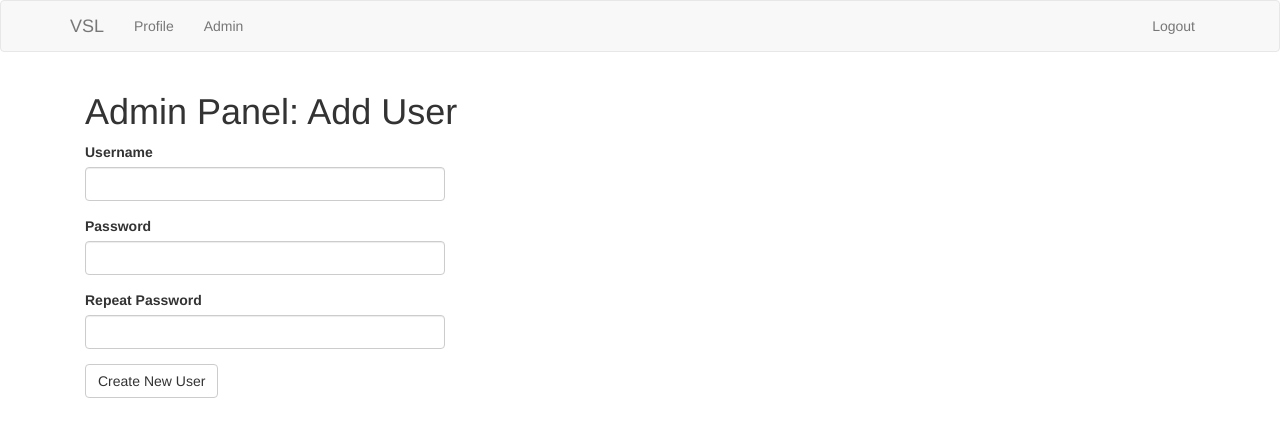
After one commit to eddyvdaker/VerySimpleLibrary, a Flask app: page /admin/users/add in a window 1280 px wide. The commit adds this page. Shown: the top 437 px of the page. Run offline with Flask 2, Linux system fonts and the light colour scheme; a user stored in the database is signed in; tables that the repository leaves empty hold one stand-in row (values such as "Sample post"); parts of the project's set-up code (start-up, migrations or seed data) failed here and were passed over; some libraries are stand-ins or nearby versions.

Commit message:
Add users implemented

```diff
--- /dev/null
+++ b/app/admin/forms.py
@@ -0,0 +1,14 @@
+# app/admin/forms.py
+
+from flask_wtf import FlaskForm
+from wtforms import StringField, PasswordField, SubmitField
+from wtforms.validators import DataRequired, EqualTo
+
+
+class NewUserForm(FlaskForm):
+    username = StringField('Username', validators=[DataRequired()])
+    password = PasswordField('Password', validators=[DataRequired()])
+    password_2 = PasswordField('Repeat Password',
+                               validators=[DataRequired(),
+                                           EqualTo('password')])
+    submit = SubmitField('Create New User')
--- a/app/admin/routes.py
+++ b/app/admin/routes.py
@@ -1,9 +1,11 @@
 # app/admin/routes.py
 
-from flask import render_template
+from flask import render_template, flash, redirect, url_for
 
+from app import db
 from app.admin import bp
 from app.admin.decorator import admin_required
+from app.admin.forms import NewUserForm
 from app.models import User
 
 
@@ -19,3 +21,26 @@ def users_overview():
     users = User.query.all()
     return render_template('admin/overview-users.html', users=users,
                            title='Admin Panel: Users')
+
+
+@bp.route('/admin/users/add', methods=['GET', 'POST'])
+@admin_required
+def users_add():
+    form = NewUserForm()
+    if form.validate_on_submit():
+        username = form.username.data
+        password = form.password.data
+
+        user = User.query.filter_by(username=username).first()
+        if user:
+            flash('Username already taken')
+            return redirect(url_for('admin.users_add'))
+
+        user = User(username=username)
+        user.set_password(password)
+        db.session.add(user)
+        db.session.commit()
+        flash(f'User: {username} has been created')
+        return redirect(url_for('admin.users_overview'))
+    return render_template('admin/add_users.html', form=form,
+                           title='Admin Panel: Add User')
--- /dev/null
+++ b/app/templates/admin/add_users.html
@@ -0,0 +1,11 @@
+{% extends "base.html" %}
+{% import 'bootstrap/wtf.html' as wtf %}
+
+{% block app_content %}
+  <h1>{{ title }}</h1>
+  <div class="row">
+    <div class="col-md-4">
+      {{ wtf.quick_form(form) }}
+    </div>
+  </div>
+{% endblock %}
--- a/app/templates/admin/overview-users.html
+++ b/app/templates/admin/overview-users.html
@@ -2,6 +2,10 @@
 
 {% block app_content %}
   <h1>{{ title }}</h1>
+  <a id="add-button" href="{{ url_for('admin.users_add') }}">
+    <button type="button" class="btn btn-default">Add user</button>
+  </a>
+  <br><br>
   <table id="users" class="table table-striped">
     <tr>
       <th>ID</th>
```
Also changed, not shown: tests/test_admin.py (+20 -0 lines).
